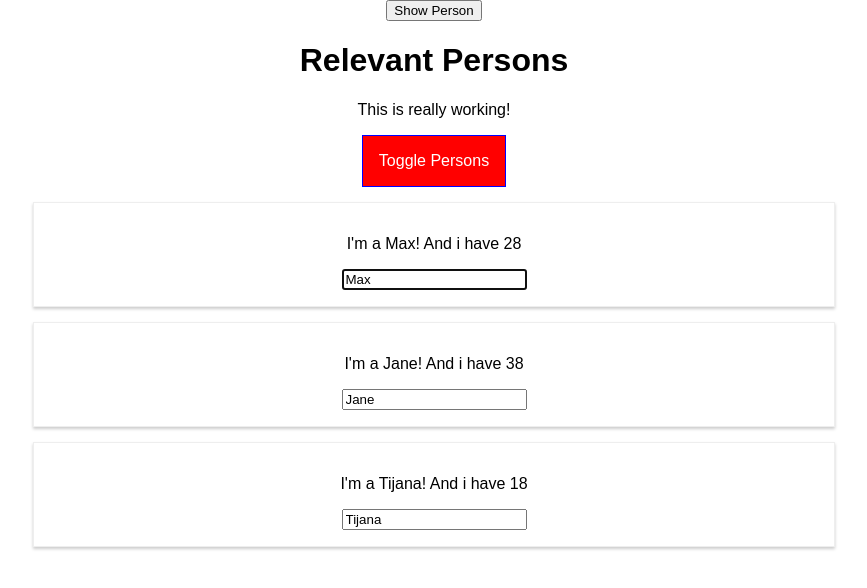
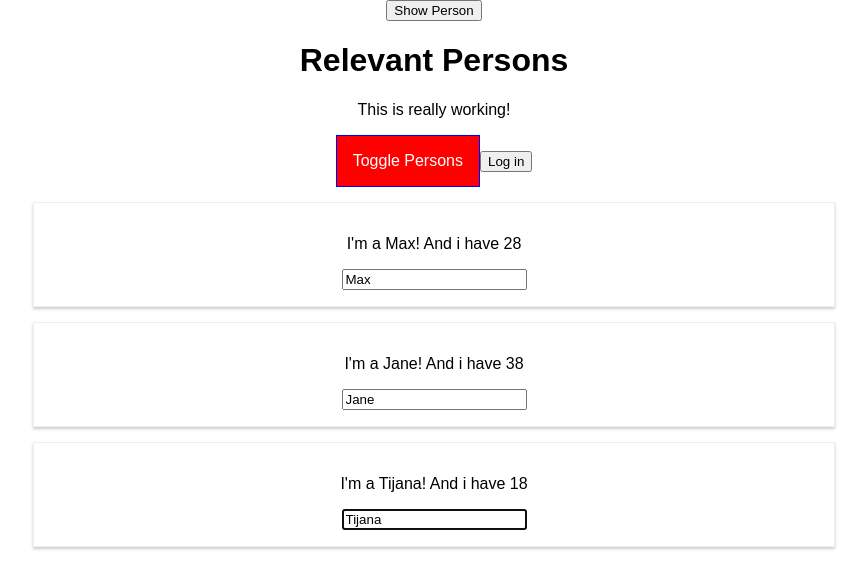
Before and after one commit to BorisCuk89/react-complete-guide, a React app: page / in a window 1280 px wide. Both pictures are taken after a click on the button "Show Person". Shown: the top 588 px of the page, without its empty margins (206-1073 px from the left). Built offline with nearby package versions, Linux system fonts and the light colour scheme.

Commit message:
Using Referances.

```diff
--- a/src/components/Cockpit/Cockpit.js
+++ b/src/components/Cockpit/Cockpit.js
@@ -27,6 +27,7 @@
             <button
                 className={btnClass}
                 onClick={props.clicked}>Toggle Persons</button>
+            <button onClick={props.login}>Log in</button>
         </Aux>
     );
 };
--- a/src/components/Persons/Person/Person.js
+++ b/src/components/Persons/Person/Person.js
@@ -4,12 +4,14 @@
 import classes from './Person.css';
 import withClass from '../../../hoc/withClass';
 import Aux from '../../../hoc/Aux';
+import { AuthContext } from '../../../containers/App';
 
 class Person extends Component {
 
     constructor(props) {
         super(props);
         console.log('[Person.js] Inside Constructor', props);
+        this.inputElement = React.createRef();
     }
 
     componentWillMount() {
@@ -18,19 +20,26 @@
 
     componentDidMount() {
         console.log('[Person.js] Inside componentDidMount()');
-        if ( this.props.position === 0 ) {
-            this.inputElement.focus();
+        if (this.props.position === 0) {
+            this.inputElement.current.focus();
         }
+    }
+
+    focus() {
+        this.inputElement.current.focus();
     }
 
     render() {
         console.log('[Person.js] Inside render()');
         return (
             <Aux>
+                <AuthContext.Consumer>
+                    {auth => auth ? <p>I'm authenticated</p> : null}
+                </AuthContext.Consumer>
                 <p onClick={this.props.click}>I'm a {this.props.name}! And i have {this.props.age}</p>
                 <p>{this.props.children}</p>
                 <input
-                    ref={(inp) => { this.inputElement = inp }}
+                    ref={this.inputElement}
                     type="text"
                     onChange={this.props.changed}
                     value={this.props.name} />
--- a/src/components/Persons/Persons.js
+++ b/src/components/Persons/Persons.js
@@ -1,4 +1,5 @@
 import React, { Component } from 'react';
+
 import Person from './Person/Person';
 
 class Persons extends Component {
@@ -6,6 +7,7 @@
     constructor(props) {
         super(props);
         console.log('[Persons.js] Inside Constructor', props);
+        this.lastPersonRef = React.createRef();
     }
 
     componentWillMount() {
@@ -14,19 +16,20 @@
 
     componentDidMount() {
         console.log('[Persons.js] Inside componentDidMount()');
-    };
+        this.lastPersonRef.current.focus();
+    }
 
     componentWillReceiveProps(nextProps) {
         console.log('[UPDATE Persons.js] Inside componentWillReceiveProps', nextProps);
     }
 
-    shouldComponentUpdate(nextProps, nextState) {
-        console.log('[UPDATE Persons.js] Inside shouldComponentUpdate', nextProps, nextState);
-        return nextProps.persons !== this.props.persons ||
-            nextProps.changed !== this.props.changed ||
-            nextProps.clicked !== this.props.clicked;
-        // return true;
-    }
+    // shouldComponentUpdate(nextProps, nextState) {
+    //     console.log('[UPDATE Persons.js] Inside shouldComponentUpdate', nextProps, nextState);
+    //     return nextProps.persons !== this.props.persons ||
+    //         nextProps.changed !== this.props.changed ||
+    //         nextProps.clicked !== this.props.clicked;
+    //     // return true;
+    // }
 
     componentWillUpdate(nextProps, nextState) {
         console.log('[UPDATE Persons.js] Inside componentWillUpdate', nextProps, nextState);
@@ -44,6 +47,7 @@
                 position={index}
                 name={person.name}
                 age={person.age}
+                ref={this.lastPersonRef}
                 key={person.id}
                 changed={(event) => this.props.changed(event, person.id)} />
         });
--- a/src/containers/App.js
+++ b/src/containers/App.js
@@ -5,6 +5,8 @@
 
 import withClass from '../hoc/withClass';
 import Aux from '../hoc/Aux';
+
+export const AuthContext = React.createContext(false);
 
 class App extends Component {
 
@@ -52,7 +54,8 @@
     ],
     otherState: 'some other value',
     showPerson: false,
-    toggleClicked: 0
+    toggleClicked: 0,
+    authenticated: false
   };
 
   nameChangedHandler = (event, id) => {
@@ -96,6 +99,10 @@
     });
   };
 
+  loginHandler = () => {
+    this.setState({ authenticated: true });
+  }
+
   render() {
 
     console.log('[App.js] Inside Render');
@@ -116,8 +123,11 @@
           appTitle={this.props.title}
           showPerson={this.state.showPerson}
           persons={this.state.persons}
+          login={this.loginHandler}
           clicked={this.togglePersonsHandler} />
-        {persons}
+        <AuthContext.Provider value={this.state.authenticated}>
+          {persons}
+        </AuthContext.Provider>
       </Aux>
     );
   }
--- a/src/hoc/withClass.js
+++ b/src/hoc/withClass.js
@@ -1,11 +1,19 @@
-import React from 'react';
+import React, { Component } from 'react';
 
 const withClass = (WrappedComponent, className) => {
-    return (props) => (
-        <div className={className}>
-            <WrappedComponent {...props} />
-        </div>
-    )
+    const WithClass = class extends Component {
+        render() {
+            return (
+                <div className={className}>
+                    <WrappedComponent ref={this.props.forwardedRef} {...this.props} />
+                </div>
+            )
+        }
+    }
+
+    return React.forwardRef((props, ref) => {
+        return <WithClass {...props} forwardedRef={ref} />
+    });
 }
 
 export default withClass;
```
